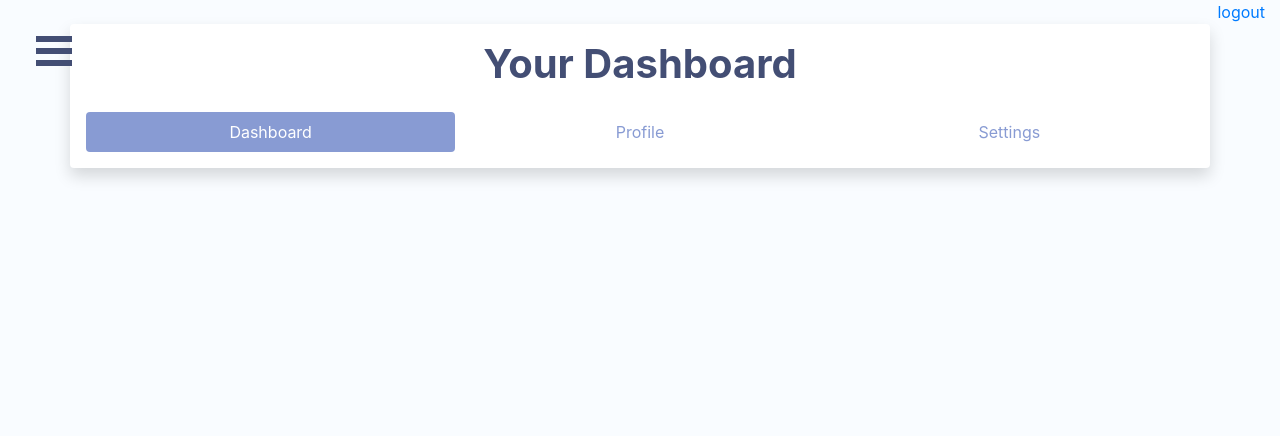
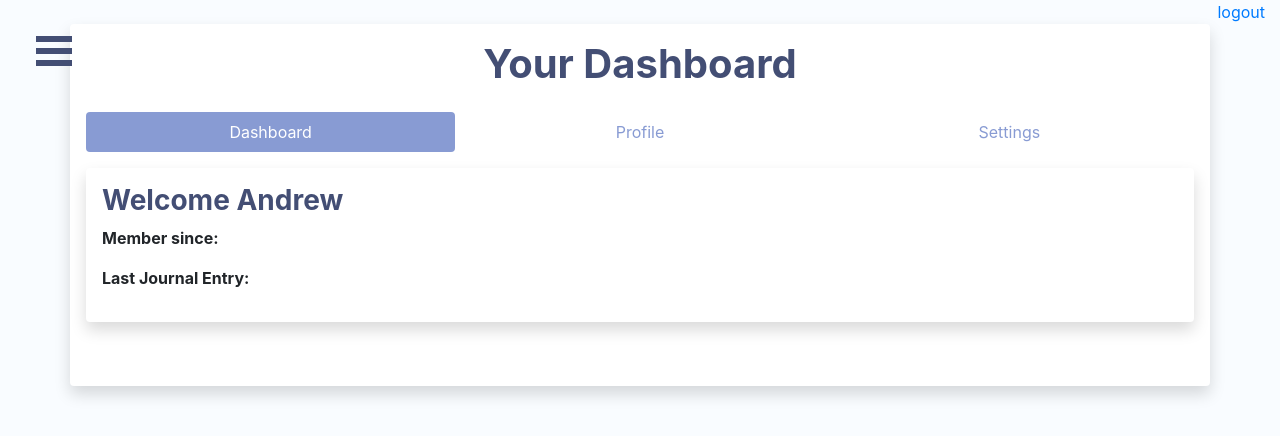
Before and after one commit to andrewh-code/fe-focus, a React (Create React App) app: page /dashboard in a window 1280 px wide. Shown: the top 436 px of the page. Built offline with nearby package versions, Linux system fonts and the light colour scheme; no server answers.

Commit message:
added child dashboard component

```diff
--- a/src/App.css
+++ b/src/App.css
@@ -108,7 +108,7 @@ p#bold {
   font-weight: bold;
 }
 
-h1 {
+h1, h2, h3 {
   color: #434e74;
   font-weight: bold;
 }
--- /dev/null
+++ b/src/components/dashboard/ChildDashboard.js
@@ -0,0 +1,32 @@
+import Axios from 'axios';
+import React, { Fragment, useState } from 'react'
+import axios from 'axios';
+
+export default function ChildDashboard() {
+
+    const [name, setName] = useState("Andrew");
+
+    const retrieveUserCreationDate = () => {
+
+
+    }
+
+    const retrieveLastEntryDate = () => {
+
+    }
+
+    return (
+        <Fragment>
+        <div className="container pt-3">
+
+        </div>
+        <div className="container pt-2 shadow p-3 mb-5 bg-white rounded">
+            <h3>Welcome {name}</h3>
+
+            <p id="bold">Member since: </p>
+            <p id="bold">Last Journal Entry: </p>
+
+        </div>
+        </Fragment>
+    )
+}
--- a/src/components/dashboard/Dashboard.js
+++ b/src/components/dashboard/Dashboard.js
@@ -9,6 +9,7 @@ import Profile from './Profile';
 import GlobalHeader from '../GlobalHeader';
 
 import pic from '../../assets/images/639_terrakion.png';
+import ChildDashboard from './ChildDashboard';
 
 function Dashboard({setAuth}) {
 
@@ -202,6 +203,7 @@ function Dashboard({setAuth}) {
                     </ul>
                     <div className="tab-content" id="myTabContent">
                         <div className="tab-pane fade show active" id="home" role="tabpanel" aria-labelledby="home-tab">
+                            <ChildDashboard />
                         </div>
 
                         <div className="tab-pane fade" id="profile" role="tabpanel" aria-labelledby="profile-tab">
--- a/src/components/journal/Journal.js
+++ b/src/components/journal/Journal.js
@@ -17,17 +17,17 @@ export default function Journal({setAuth}) {
                     <center><h1>Journal</h1></center>
                     <ul className="nav nav-pills nav-justified pt-3" id="myTab" role="tablist">
                         <li className="nav-item">
-                            <a className="nav-link" id="home-tab" data-toggle="tab" href="#home" role="tab" aria-controls="home" aria-selected="true">Write Entry</a>
+                            <a className="nav-link active" id="home-tab" data-toggle="tab" href="#home" role="tab" aria-controls="home" aria-selected="true">Write Entry</a>
                         </li>
                         <li className="nav-item">
-                            <a className="nav-link active" id="profile-tab" data-toggle="tab" href="#profile" role="tab" aria-controls="profile" aria-selected="false">View Previous Entries</a>
+                            <a className="nav-link" id="profile-tab" data-toggle="tab" href="#profile" role="tab" aria-controls="profile" aria-selected="false">View Previous Entries</a>
                         </li>
                     </ul>
                     <div className="tab-content pt-3" id="myTabContent">
-                        <div className="tab-pane fade" id="home" role="tabpanel" aria-labelledby="home-tab">
+                        <div className="tab-pane fade show active" id="home" role="tabpanel" aria-labelledby="home-tab">
                             <Entry />
                         </div>
-                        <div className="tab-pane fade show active" id="profile" role="tabpanel" aria-labelledby="profile-tab">
+                        <div className="tab-pane fade" id="profile" role="tabpanel" aria-labelledby="profile-tab">
                             <PreviousEntries />
                         </div>
                     </div>
```
